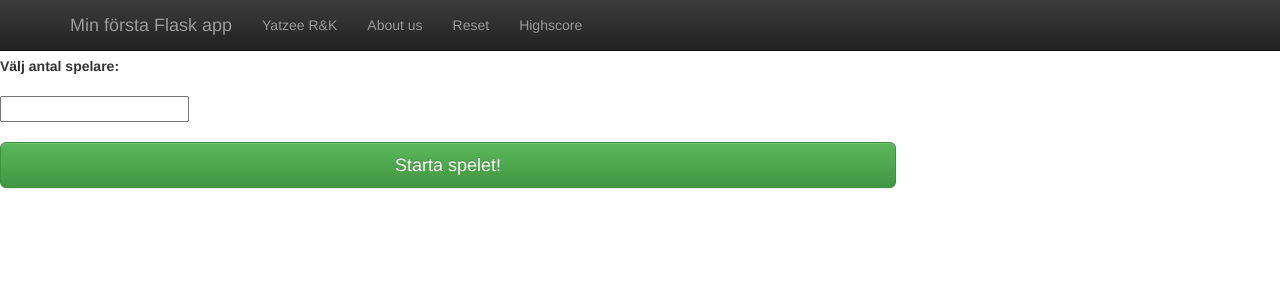
After one commit to KristofferOhlund/bth_oopython, a Flask app: page /setup in a window 1280 px wide. The commit adds this page. Shown: the top 300 px of the page. Run offline with Flask 3, Linux system fonts and the light colour scheme; some libraries are stand-ins or nearby versions.

Commit message:
ny header och text på button

```diff
--- /dev/null
+++ b/kmom06/yahtzee5/templates/forms/setup.html
@@ -0,0 +1,6 @@
+{% include './header.html'%}
+<form action="{{url_for('add_players')}}" method="POST">
+    <label for="players">Välj antal spelare:</label><br><br>
+    <input type="number" id="players" name="players" required><br><br>
+    <button class="btn btn-success btn-lg btn-block" type="submit" >Starta spelet!</button>
+</form>
--- a/kmom06/yahtzee5/templates/index.html
+++ b/kmom06/yahtzee5/templates/index.html
@@ -24,6 +24,7 @@
             </div>
             {% endif %}
         {% endwith %}
+        <h2>Spelare: {{player}}</h2>
         <div class="yahtzee">
             <div class="row">
                 {% include './forms/roll_dice_form.html'%}
```
Also changed, not shown: kmom06/yahtzee5/templates/forms/roll_dice_form.html (+0 -7 lines).
